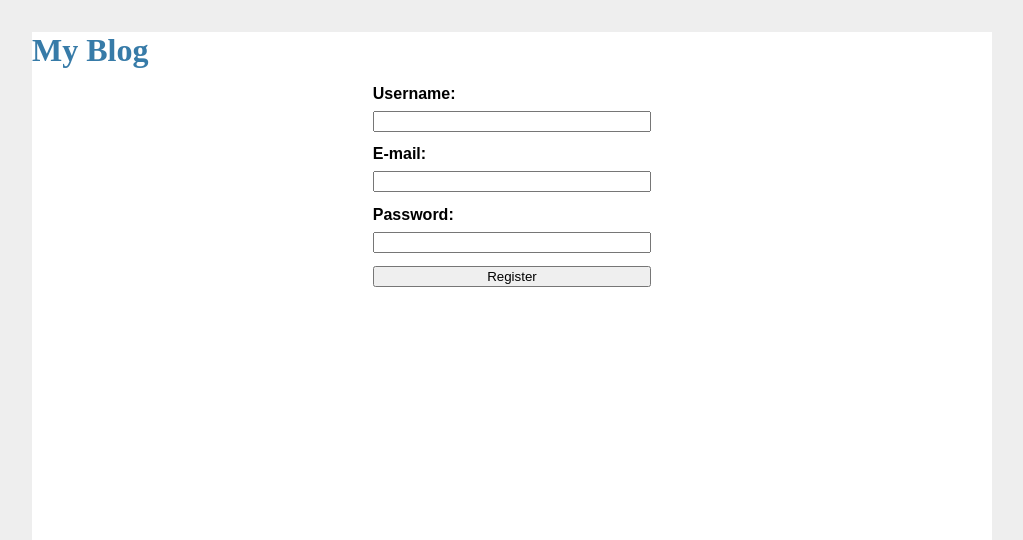
After one commit to oliveiraikaro/blog, a Flask app: page /register in a window 1280 px wide. The commit adds this page. Shown: the top 540 px of the page, without its empty margins (128-1151 px from the left). Run offline with Flask 2, Linux system fonts and the light colour scheme.

Commit message:
fim da aula 5

```diff
--- a/app.py
+++ b/app.py
@@ -1,12 +1,17 @@
-from flask import Flask, render_template, redirect, url_for
+from flask import Flask, render_template, redirect, url_for, request, flash
 from datetime import datetime
 from flask_sqlalchemy import SQLAlchemy
+from flask_login import LoginManager, UserMixin, current_user, logout_user, login_user
+from werkzeug.security import check_password_hash, generate_password_hash
+from sqlalchemy.exc import IntegrityError
 
 app = Flask("hello")
 app.config["SQLALCHEMY_DATABASE_URI"] = "sqlite:///app.db"
 app.config["SQLALCHEMY_TRACK_MODIFICATIONS"] = False
+app.config["SECRET_KEY"] = "gimenes"
 
 db = SQLAlchemy(app)
+login = LoginManager(app)
 
 class Post(db.Model):
     __tablename__ = 'posts'
@@ -15,13 +20,25 @@ class Post(db.Model):
     body = db.Column(db.String(500))
     created = db.Column(db.DateTime, nullable=False, default=datetime.now)
     user_id = db.Column(db.Integer, db.ForeignKey('users.id'))
-class User(db.Model):
+
+class User(UserMixin, db.Model):
     __tablename__ = "users"
     id = db.Column(db.Integer, primary_key=True, autoincrement=True)
     username = db.Column(db.String(20), nullable=False, unique=True, index=True)
     email = db.Column(db.String(64), nullable=False, unique=True)
     password_hash = db.Column(db.String(128), nullable=False)
     posts = db.relationship('Post', backref='author')
+
+    def set_password(self, password):
+        self.password_hash = generate_password_hash(password)
+
+    def check_password(self, password):
+        return check_password_hash(self.password_hash, password)
+
+@login.user_loader
+def load_user(id):
+    return User.query.get(int(id))
+
 
 db.create_all()
 
@@ -30,13 +47,42 @@ def index():
     posts = Post.query.all()
     return render_template("index.html", posts=posts)
 
-@app.route("/populate")
-def populate():
-    user = User(username='Oliveira', email="oliveira.ikaro@outlook.com", password_hash='a')
-    post1 = Post(title="Post 1", body = "Texto do Post 1", author = user)
-    post2 = Post(title="Post 2", body = "Texto do Post 2", author = user)
-    db.session.add(user)
-    db.session.add(post1)
-    db.session.add(post2)
-    db.session.commit()
+@app.route('/register', methods=["GET","POST"])
+def register():
+    if current_user.is_authenticated:
+        return redirect(url_for('index'))
+    if request.method == "POST":
+        username = request.form['username']
+        email = request.form['email']
+        password = request.form['password']
+        try:
+            new_user = User(username=username, email=email)
+            new_user.set_password(password)
+            db.session.add(new_user)
+            db.session.commit()
+        except IntegrityError:
+            flash("Username or E-mail already exists!")
+        else:
+            return redirect(url_for('login'))
+    return render_template('register.html')
+
+@app.route('/login', methods=["GET", "POST"])
+def login():
+    if current_user.is_authenticated:
+        return redirect(url_for('index'))
+    if request.method == 'POST':
+        username = request.form["username"]
+        password = request.form["password"]
+        user = User.query.filter_by(username=username).first()
+        if user is None or not user.check_password(password):
+            flash("Incorrect Username or Password")
+            return redirect(url_for('login'))
+        login_user(user)
+        return redirect(url_for('index'))
+
+    return render_template("login.html")
+
+@app.route('/logout')
+def logout():
+    logout_user()
     return redirect(url_for('index'))
--- a/requirements.txt
+++ b/requirements.txt
@@ -1,5 +1,6 @@
 click==8.1.3
 Flask==2.1.3
+Flask-Login==0.6.2
 Flask-SQLAlchemy==2.5.1
 greenlet==1.1.2
 itsdangerous==2.1.2
--- a/static/style.css
+++ b/static/style.css
@@ -35,3 +35,16 @@ hr{
     font-style: italic;
     color:gray;
 }
+.content form{
+    margin: 1em auto;
+    display: flex;
+    flex-direction: column;
+    max-width: 30%;
+}
+.content label{
+    font-weight: bold;
+    margin-bottom: 0.5em;
+}
+.content input{
+    margin-bottom: 1em;
+}
--- /dev/null
+++ b/templates/register.html
@@ -0,0 +1,15 @@
+{% extends "base.html" %}
+
+{% block title %} Register {% endblock %}
+
+{% block content %}
+    <form method="POST">
+        <label for="username">Username:</label>
+        <input id="username" name="username" required>
+        <label for="email">E-mail:</label >
+        <input id="email" name="email" required type="email">
+        <label for="password">Password:</label >
+        <input id="password" name="password" required type="password">
+        <input type="submit" value="Register">
+    </form>
+{% endblock %}
```
Also changed, not shown: templates/login.html (added, +7 -0 lines), app.db.
